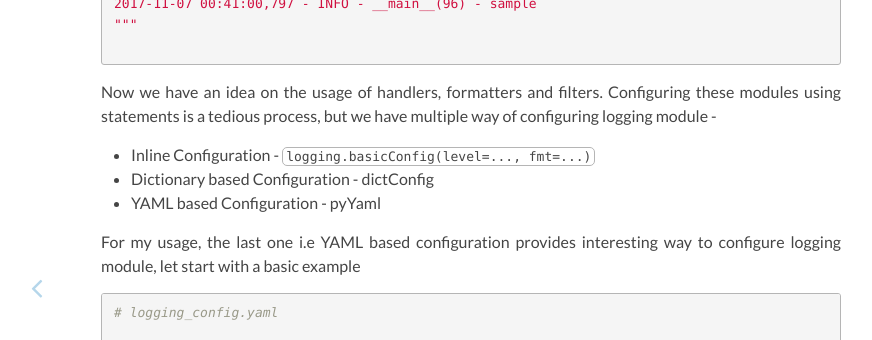
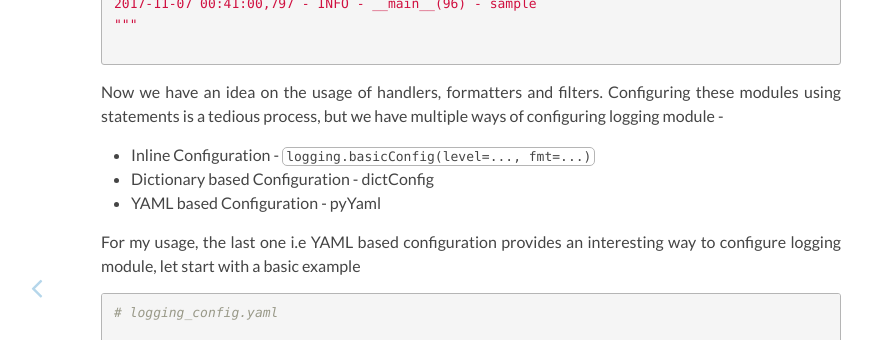
Before and after one commit to kingspp/kingspp.github.io, a Jekyll site: the page built from _posts/2017-11-06-the-head-and-tail-of.md, in a window 1280 px wide and 900 px high, scrolled down 4037 px. Shown: the part 178-518 px from the top of the window, without its empty margins (169-1041 px from the left). Built offline with Jekyll 4.4.1, drawn with Linux system fonts in a browser that asks for light colours; nearby versions of some CDN libraries; comment, search, counter and statistics services are not loaded; some of the changed text lies outside the part shown.

Commit message:
Fix typo

````diff
--- a/_posts/2017-11-06-the-head-and-tail-of.md
+++ b/_posts/2017-11-06-the-head-and-tail-of.md
@@ -168,12 +168,12 @@ Output: Expected
 ```
 
 Now we have an idea on the usage of handlers, formatters and filters. Configuring these modules using
-statements is a tedious process, but we have multiple way of configuring logging module -
+statements is a tedious process, but we have multiple ways of configuring logging module -
 * Inline Configuration - `logging.basicConfig(level=..., fmt=...)`
 * Dictionary based Configuration - dictConfig
 * YAML based Configuration - pyYaml
 
-For my usage, the last one i.e YAML based configuration provides interesting way to configure logging module, let start with a basic example
+For my usage, the last one i.e YAML based configuration provides an interesting way to configure logging module, let start with a basic example
 
 ```yaml
 # logging_config.yaml
@@ -332,5 +332,5 @@ setup_logging(default_path=os.path.join("/".join(__file__.split('/')[:-1]), 'con
 ```
 
 
-So whenever our main module is imported, setup_logging method will be called which sets Root Logger and module level
+So, whenever our main module is imported, setup_logging method will be called which sets Root Logger and module level
 logging configurations. Have fun logging!!
````
